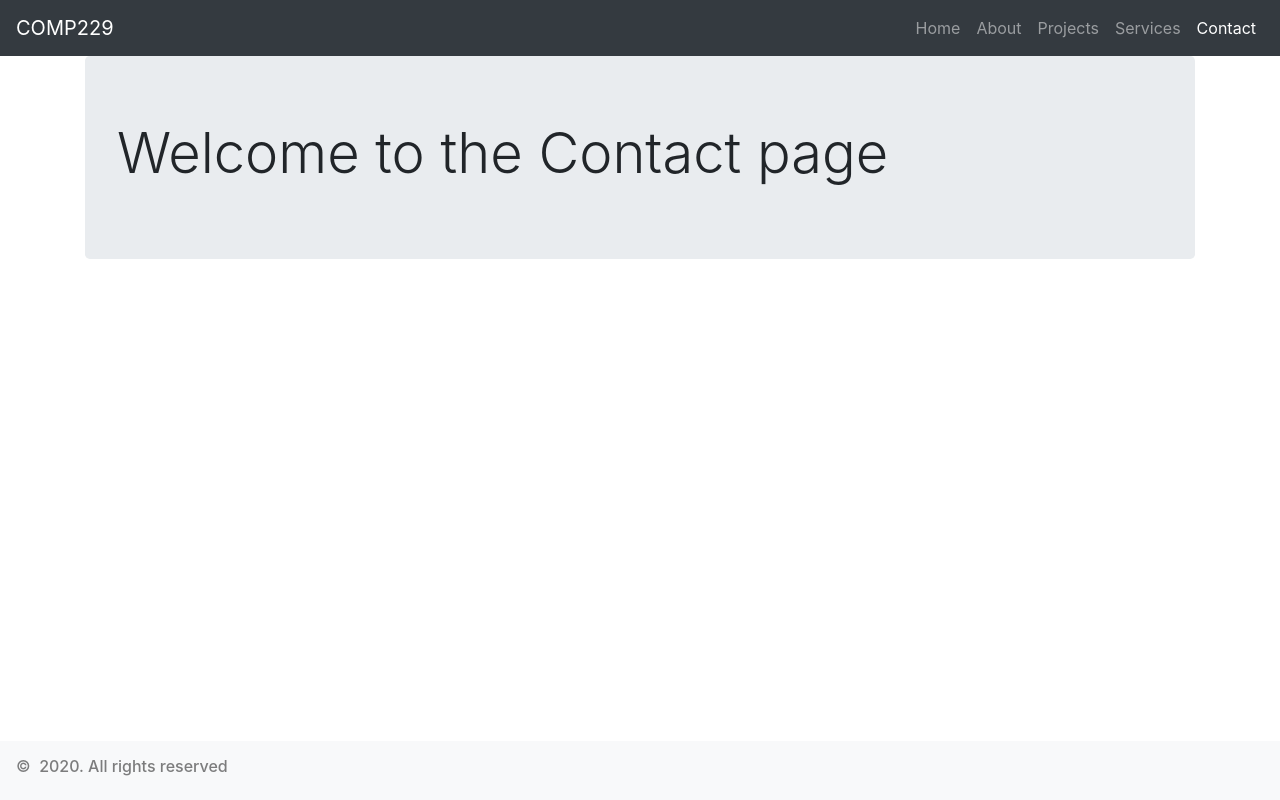
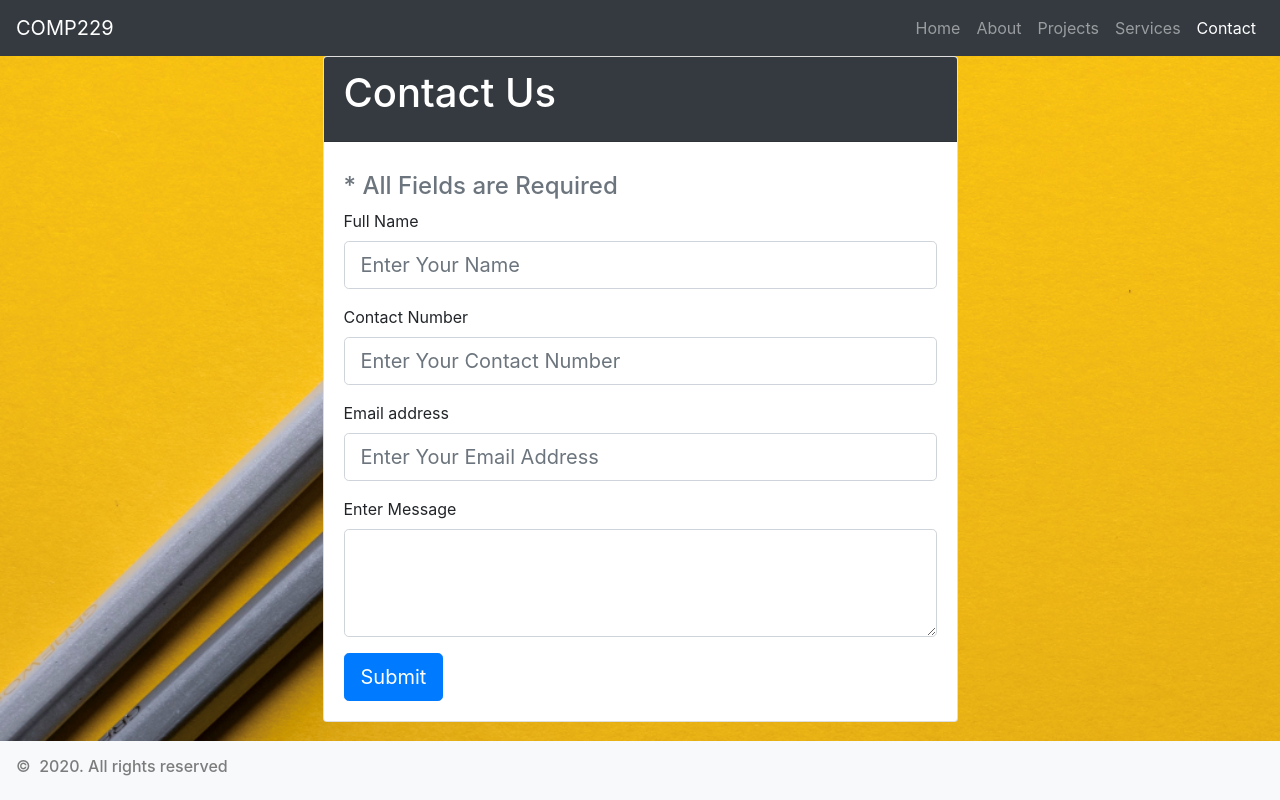
Before and after one commit to Nahia9/COMP229-F2020-Assignment01, a Node server app: page /contact in a window 1280 px wide. Run offline with Node 20, Linux system fonts and the light colour scheme; some libraries are stand-ins or nearby versions.

Commit message:
pages added

```diff
--- a/package.json
+++ b/package.json
@@ -6,7 +6,7 @@
     "start": "node ./server.js"
   },
   "engines": {
-    "node": "^12.00.0",
+    "node": "^10.00.0",
     "npm": "^6.0.0"
   },
   "dependencies": {
@@ -22,7 +22,7 @@
     "popper.js": "^1.16.1"
   },
   "description": "personal portfolio site",
-  "main": "index.js",
+  "main": "server.js",
   "devDependencies": {},
   "repository": {
     "type": "git",
--- a/public/Content/app.css
+++ b/public/Content/app.css
@@ -1 +1,11 @@
 /* custom css goes here*/
+
+body {
+    box-sizing: border-box;
+    margin: 0;
+    padding: 0;
+    height: 100vh;
+    background-image: url(/Assets/images/background.png);
+
+
+}
--- a/views/index.ejs
+++ b/views/index.ejs
@@ -3,10 +3,22 @@
 <%- include partials/main_nav.ejs %>
 
   <!-- Main content-->
-  <main class="container">
-    <div class="jumbotron">
-      <h1 class="display-4">Welcome to the <%= title %> page</h1>
-    </div>
+  <main>
+   <% if(title == "Home") { %>
+        <%- include partials/home.ejs %>
+    <% } %>
+
+    <% if(title == "About") { %>
+        <%- include partials/about_me.ejs %>
+    <% } %>
+
+    <% if(title == "Projects") { %>
+        <%- include partials/projects.ejs %>
+    <% } %>
+
+    <% if(title == "Contact") { %>
+        <%- include partials/contact.ejs %>
+    <% } %>
   </main>
 
 <%- include partials/bottom_nav.ejs %>
--- /dev/null
+++ b/views/partials/about_me.ejs
@@ -0,0 +1,17 @@
+<!-- Main content-->
+  <main class="container">
+    <div class="jumbotron">
+      <h1 class="display-4">Welcome to the <%= title %> page</h1>
+    </div>
+    <div>
+              <h2 style="color: lightskyblue;"></h2>
+              <p></p>
+              <h2 style="color: lightskyblue;"></h2>
+              <blockquote class="blockquote"></blockquote>
+              <h2 style="color: lightskyblue;"></h2>
+              <ul id="hobbies"></ul>
+              <li>Travelling</li>
+              <li>Reading</li>
+              <li>Cooking</li>
+        </div>
+     </main>
--- /dev/null
+++ b/views/partials/contact.ejs
@@ -0,0 +1,39 @@
+<!-- Contact Form -->
+  <div class="container">
+    <div class="row justify-content-center">
+      <div class="col-md-7">
+        <div class="card">
+          <div class="card-header  text-white bg-dark mb-3">
+            <h1 class="card-title">Contact Us</h1>
+          </div>
+          <div class="card-body">
+              <h4 class="card-subtitle mb-2 text-muted">* All Fields are Required</h4>
+            <form>
+              <div class="form-group">
+                <label for="FullName">Full Name</label>
+                <input type="text" class="form-control form-control-lg" id="FullName" name="FullName" placeholder="Enter Your Name" required>
+              </div>
+
+              <div class="form-group">
+                <label for="ContactNumber">Contact Number</label>
+                <input type="text" class="form-control form-control-lg" id="ContactNumber" name="ContactNumber" placeholder="Enter Your Contact Number" required>
+              </div>
+
+              <div class="form-group">
+                <label for="EmailAddress">Email address</label>
+                <input type="email" class="form-control form-control-lg" id="EmailAddress" name="EmailAddress" placeholder="Enter Your Email Address" required>
+              </div>
+
+              <div class="form-group">
+                <label for="Message">Enter Message</label>
+                <textarea class="form-control form-control-lg" id="Message" name=" Message" rows="3" required></textarea>
+              </div>
+
+              <a button class="btn btn-primary btn-lg" type=button href="index.html" >Submit</button></a>
+            </form>
+          </div>
+        </div>
+
+      </div>
+    </div>
+  </div>
--- a/views/partials/header.ejs
+++ b/views/partials/header.ejs
@@ -7,6 +7,7 @@
   <title><%= title %></title>
 
   <!--CSS section-->
+  <link rel='stylesheet' href='/Content/app.css' />
   <link rel="stylesheet" href="/bootstrap/dist/css/bootstrap.min.css" />
   <link rel="stylesheet" href="/@fortawesome/fontawesome-free/css/all.min.css" />
 
--- /dev/null
+++ b/views/partials/home.ejs
@@ -0,0 +1,5 @@
+<!-- Main content-->
+  <main class="container">
+    <div class="jumbotron">
+      <h1 class="display-4">Welcome to the <%= title %> page</h1>
+    </div>
--- /dev/null
+++ b/views/partials/projects.ejs
@@ -0,0 +1,24 @@
+ <!--Main Body-->
+    <main>
+    <main class="container">
+    <div class="jumbotron">
+      <h1 class="display-4">Welcome to the <%= title %> page</h1>
+    </div>
+          <!--code for colomn-->
+        <div class="container">
+          <div class="row">
+              <div class="col-sm-4">
+                <h3>Project 1</h3>
+                <p id="pro1">First Project</p>
+              </div>
+              <div class="col-sm-4">
+                <h3>Project 2</h3>
+                <p id="pro2">Second Project</p>
+              </div>
+              <div class="col-sm-4">
+                <h3>Project 3</h3>
+                <p id="pro3">Third Project</p>
+              </div>
+          </div>
+        </div>
+    </main>
```
Also changed, not shown: public/Assets/images/Nahia Akter.jpg (added), public/Assets/images/Project1.PNG (added), public/Assets/images/Project2.PNG (added), public/Assets/images/background.png (added), views/partials/services.ejs (added).
